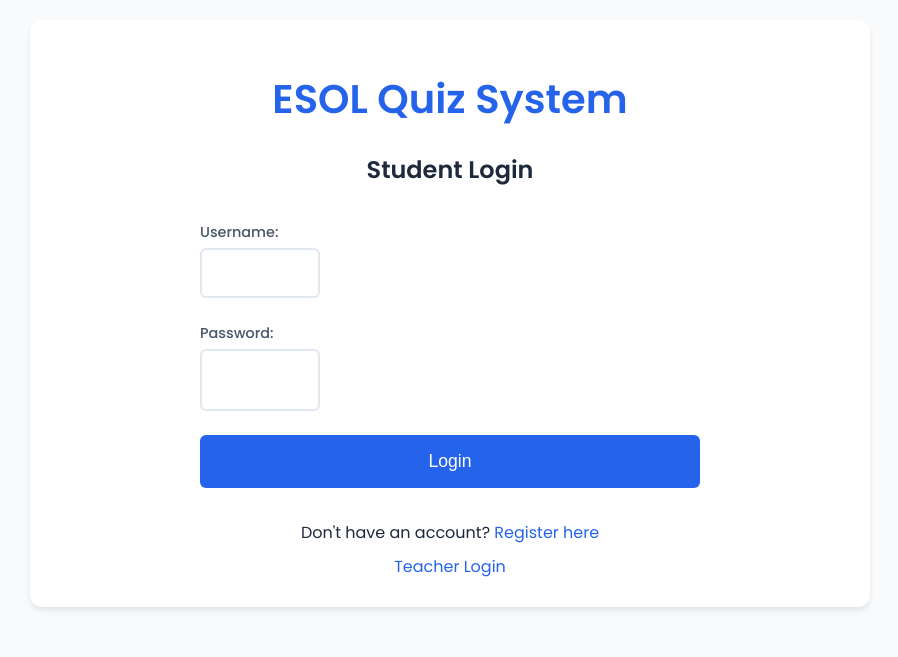
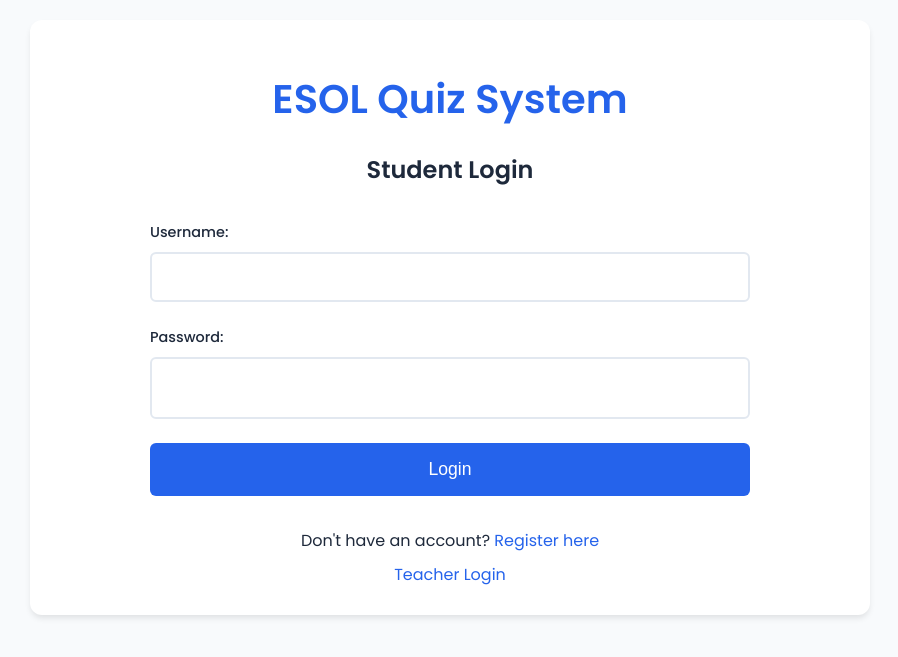
Before and after one commit to marlanamc/ESOL_LMS, a Flask app: page /student/login in a window 1280 px wide. Shown: the top 657 px of the page, without its empty margins (190-1088 px from the left). Run offline with Flask 3, Linux system fonts and the light colour scheme.

Commit message:
Make login and registration form inputs much wider
- Increase login form max-width from 500px to 600px
- Ensure all inputs take full width of container
- Add proper label styling for better form layout
- Make form elements more prominent and easier to use

```diff
--- a/static/style.css
+++ b/static/style.css
@@ -138,7 +138,7 @@ h1 {
 
 /* Login Form */
 .login-form {
-    max-width: 500px;
+    max-width: 600px;
     margin: 0 auto;
 }
 
@@ -152,6 +152,7 @@ h1 {
     font-size: 1.1rem;
     min-height: 50px;
     width: 100%;
+    max-width: 100%;
     border: 2px solid #e2e8f0;
     border-radius: 6px;
     font-family: 'Poppins', sans-serif;
@@ -168,6 +169,18 @@ h1 {
 .login-form select {
     background-color: white;
     cursor: pointer;
+}
+
+/* Ensure form elements take full width */
+.login-form .form-group {
+    width: 100%;
+}
+
+.login-form label {
+    display: block;
+    font-weight: 500;
+    margin-bottom: 0.5rem;
+    color: var(--text-color);
 }
 
 /* Dashboard Styles */
```
